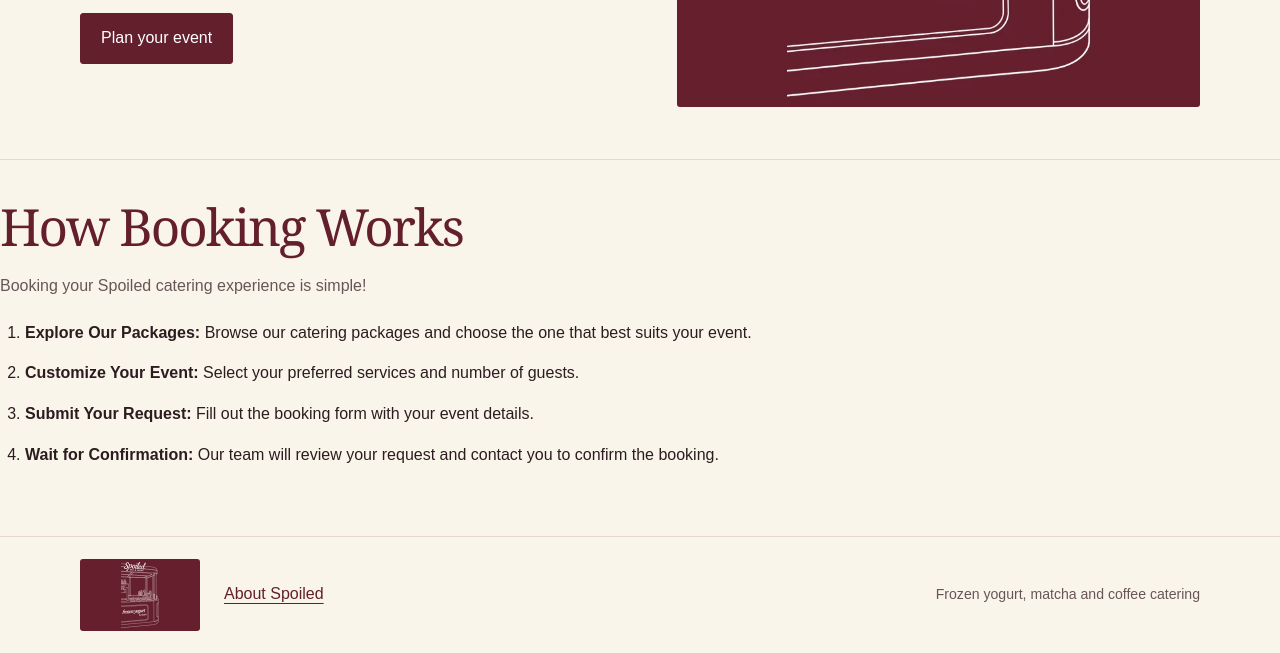
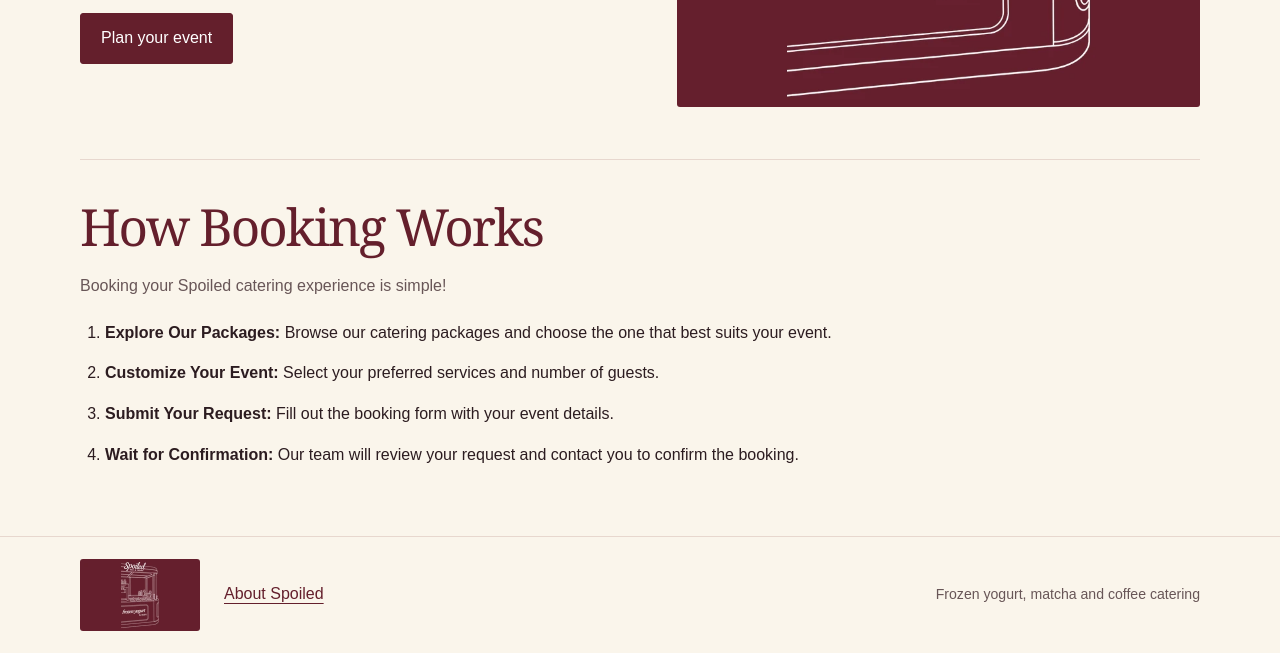
Before and after one commit to nalkhraiji-sys/Catering-Booking-System, a plain HTML site: page about.html in a window 1280 px wide. Shown: the part 561-1214 px from the top of the page. Drawn offline with Linux system fonts and the light colour scheme.

Commit message:
Update about.html

```diff
--- a/about.html
+++ b/about.html
@@ -37,7 +37,7 @@
     <img class="hero-image" src="assets/cart.webp" alt="White illustration of the Spoiled catering cart on burgundy">
   </section>
 
-<section class="booking-steps">
+<section class="wrap booking-steps">
   <h2>How Booking Works</h2>
   <p>Booking your Spoiled catering experience is simple!</p>
 
```
